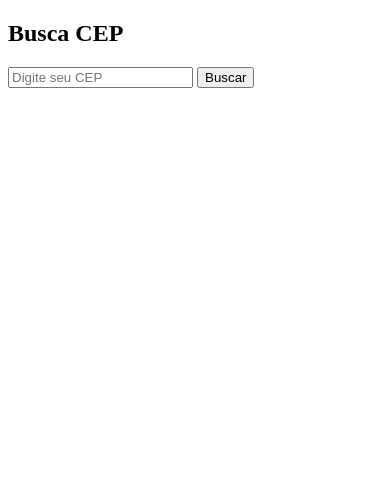
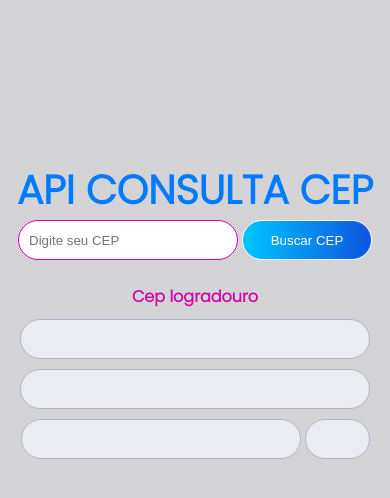
Before and after one commit to AleCamargo77/ApiConsultaCep, a plain HTML site: page index.html in a window 390 px wide. Drawn offline with Linux system fonts and the light colour scheme.

Commit message:
Adicionado CSS/Responsividade ok

```diff
--- a/index.html
+++ b/index.html
@@ -1,18 +1,33 @@
 <!DOCTYPE html>
-<html lang="en">
+<html lang="pt-br">
+
 <head>
     <meta charset="UTF-8">
     <meta http-equiv="X-UA-Compatible" content="IE=edge">
     <meta name="viewport" content="width=device-width, initial-scale=1.0">
+    <link rel="stylesheet" href="./style.css">
     <title>Busca CEP</title>
 </head>
+
 <body>
     <section>
-        <h1>Busca CEP</h1>
-        <input id="cep" type="text" placeholder="Digite seu CEP">
-        <button onclick="buscarCep()">Buscar</button>
-        <p id="texto"></p>
+        <div class="inform-cep">
+            <h1>API CONSULTA CEP</h1>
+            <input class="cep" id="cep" type="text" placeholder="Digite seu CEP">
+            <button onclick="buscarCep()">Buscar CEP</button>
+            <p id="texto"></p>
+        </div>
+        <div class="result-cep">
+            <h1>Cep logradouro</h1>
+            <input  class="logradouro" id="place" type="text">
+            <input class="logradouro" id="district" type="text">
+            <div class="city-cep">
+                <input class="city" id="city" type="text">
+                <input class="state" id="state" type="text">
+            </div>
+        </div>
     </section>
     <script src="./main.js"></script>
 </body>
+
 </html>
--- /dev/null
+++ b/style.css
@@ -0,0 +1,104 @@
+@import url('https://fonts.googleapis.com/css2?family=Poppins:wght@100;200;300&display=swap');
+
+* {
+    margin: 0;
+    padding: 0;
+    box-sizing: border-box;
+}
+
+:root {
+    --font-poppins: 'Poppins', sans-serif;
+    --color-blue-primary: #007aff;
+    --color-blue-secondary: #0e55df;
+    --color-blue-tertiary: #00c5ff;
+    --color-pink: #d200a5;
+    --color-background: rgba(208, 208, 212, 0.911);
+    --color-grey-primary: #eaecf1;
+    --color-grey-secondary: #aab6ce;
+    --color-grey-tertiary: grey;
+}
+
+body {
+    height: 100vh;
+    background: var(--color-background);
+}
+
+.inform-cep {
+    text-align: center;
+    margin-top: 10em;
+}
+
+.inform-cep h1 {
+    font-family: Poppins,sans-serif;
+    color: var(--color-blue-primary);
+    font-size: 2.5em;
+}
+
+.inform-cep input {
+    width: 220px;
+    height: 40px;
+    border-radius: 20px;
+    border: 1px solid var(--color-pink);
+    padding: 10px;
+}
+
+.inform-cep button {
+    height: 40px;
+    width: 130px;
+    background: linear-gradient(90deg,var(--color-blue-tertiary),var(--color-blue-secondary));
+    border-radius: 20px;
+    color: #fff;
+    border: 1px solid;
+}
+
+.inform-cep button:hover {
+    background: var(--color-pink);
+}
+
+.result-cep {
+    display: flex;
+    flex-direction: column;
+    align-items: center;
+    gap: 10px;
+}
+
+.result-cep h1 {
+    font-family: var(--font-poppins);
+    font-size: 1em;
+    color: var(--color-pink);
+    margin-top: 1.5em;
+    display: flex;
+}
+
+.logradouro {
+    font-family: var(--font-poppins);
+    height: 40px;
+    width: 350px;
+    border-radius: 20px;
+    background:var(--color-grey-primary);
+    border: 1px solid var(--color-grey-secondary);
+    padding: 10px;
+    color: var(--color-grey-tertiary);
+}
+
+.city {
+    font-family: var(--font-poppins);
+    height: 40px;
+    width: 280px;
+    border-radius: 20px;
+    background:var(--color-grey-primary);
+    border: 1px solid var(--color-grey-secondary);
+    padding: 10px;
+    color: var(--color-grey-tertiary);
+}
+
+.state {
+    font-family: var(--font-poppins);
+    height: 40px;
+    width: 65px;
+    border-radius: 20px;
+    background:var(--color-grey-primary);
+    border: 1px solid var(--color-grey-secondary);
+    padding: 10px;
+    color: var(--color-grey-tertiary);
+}
```
